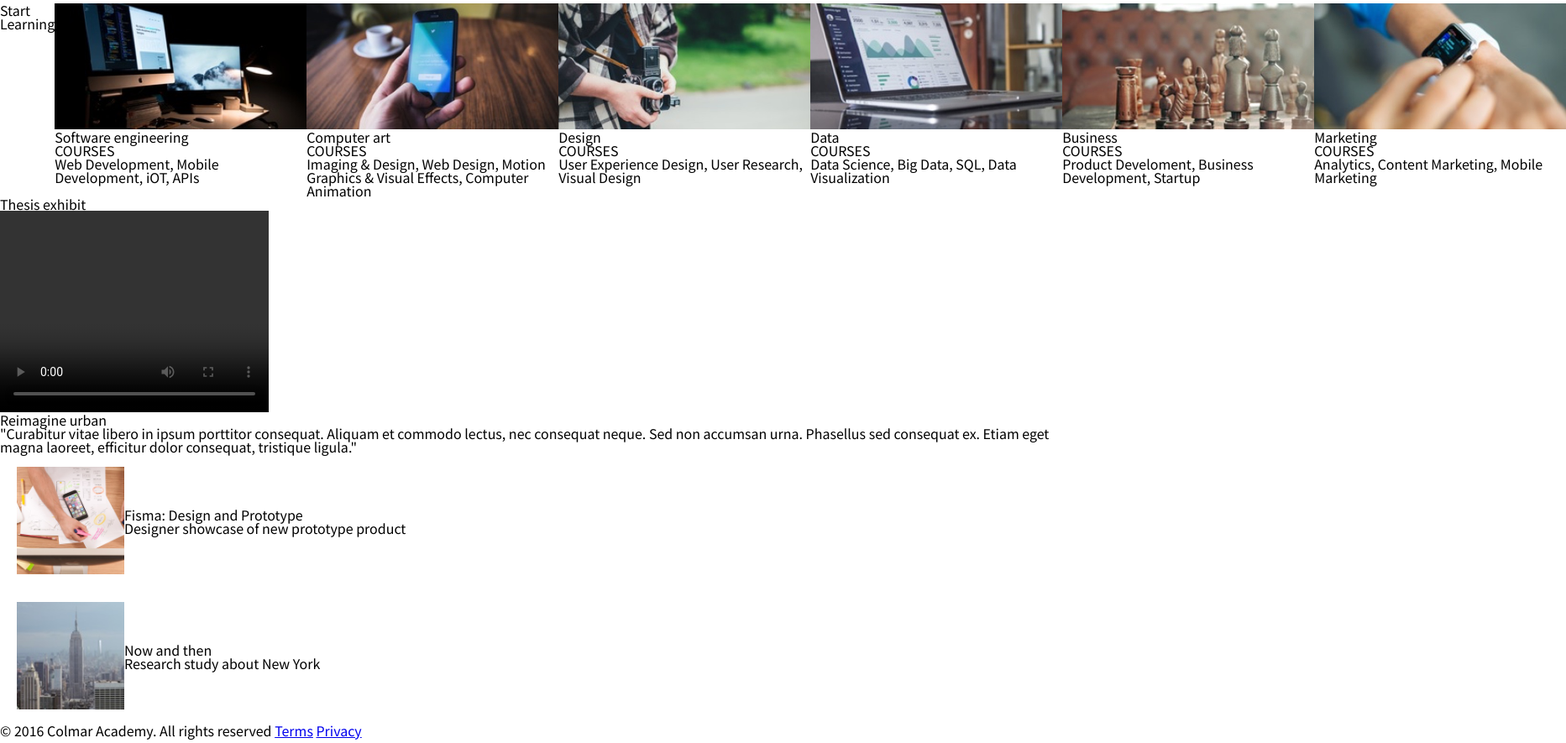
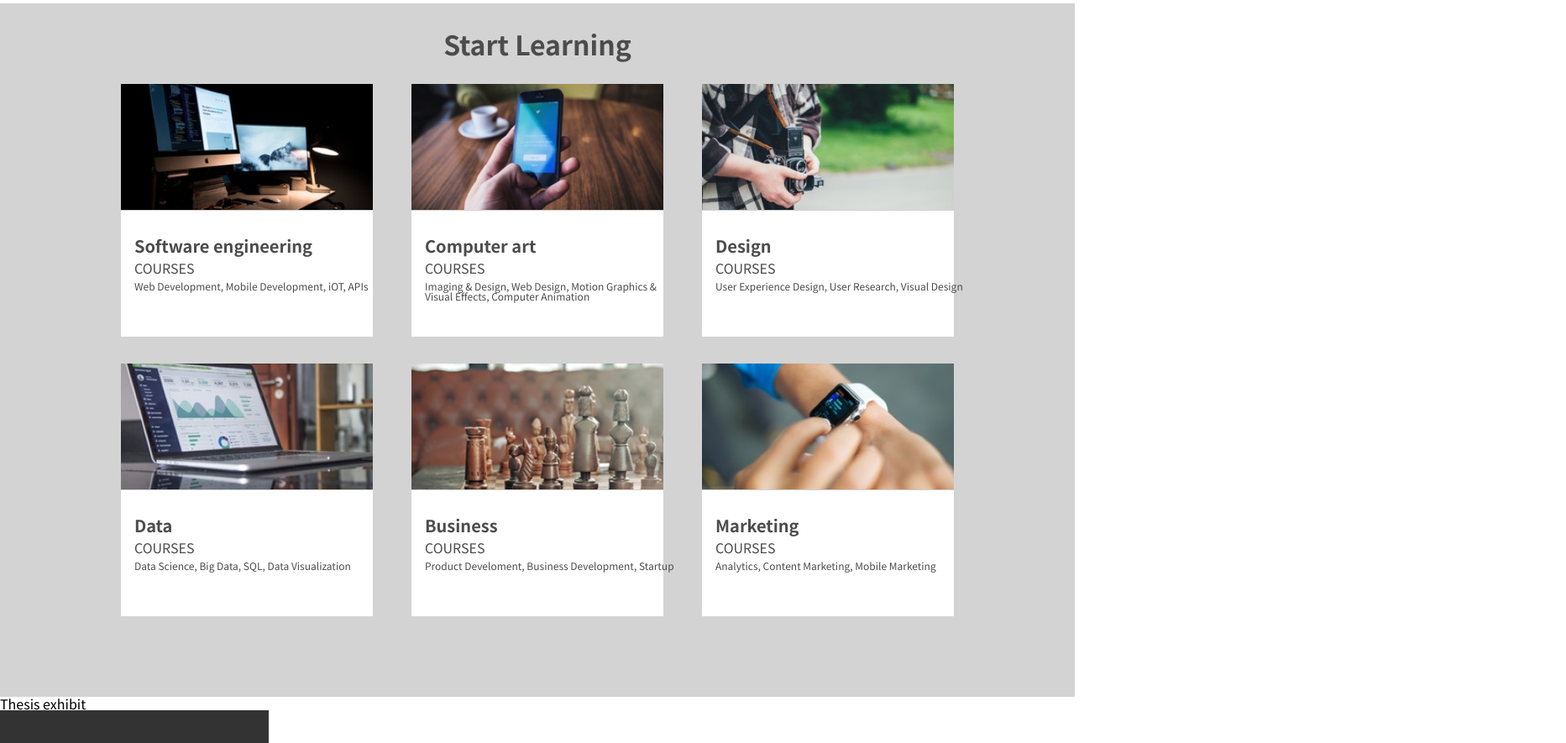
Before and after one commit to derekjcerretani/colmarAcademy, a plain HTML site: page index.html in a window 1280 px wide. Shown: the part 1504-2389 px from the top of the page at 84% size, 1865 px wide, since content can reach past the window. Drawn offline with Linux system fonts and the light colour scheme.

Commit message:
class section styling added

```diff
--- a/index.html
+++ b/index.html
@@ -101,17 +101,18 @@
 
     <!-- Class Options Section -->
 
+    <div class="boxes">
+      <span>Start Learning</span>
       <div class="class-options">
-      <h2>Start Learning</h2>
         <div class="classes">
           <div class="class container">
             <div class="image-container">
               <img src="./resources/images/course-software.jpg" alt="Desktop computer">
             </div>
             <div class="text-container">
-            <h4>Software engineering</h4>
-            <p>COURSES</p>
-            <p>Web Development, Mobile Development, iOT, APIs</p>
+              <span class="course-title">Software engineering</span>
+              <span class="courses">COURSES</span>
+              <span class="description">Web Development, Mobile Development, iOT, APIs</p>
             </div>
           </div>
           <div class="class container">
@@ -119,10 +120,10 @@
               <img src="./resources/images/course-computer-art.jpg" alt="Cell phone">
             </div>
             <div class="text-container">
-            <h4>Computer art</h4>
-            <p>COURSES</p>
-            <p>Imaging & Design, Web Design, Motion Graphics & Visual Effects,
-            Computer Animation</p>
+              <span class="course-title">Computer art</span>
+              <span class="courses">COURSES</span>
+              <span class="description">Imaging & Design, Web Design, Motion Graphics & Visual Effects,
+                Computer Animation</span>
             </div>
           </div>
           <div class="class container">
@@ -130,9 +131,9 @@
               <img src="./resources/images/course-design.jpg" alt="Photographer">
             </div>
             <div class="text-container">
-            <h4>Design</h4>
-            <p>COURSES</p>
-            <p>User Experience Design, User Research, Visual Design</p>
+              <span class="course-title">Design</span>
+              <span class="courses">COURSES</span>
+              <span class="description">User Experience Design, User Research, Visual Design</span>
             </div>
           </div>
           <div class="class container">
@@ -140,9 +141,9 @@
               <img src="./resources/images/course-data.jpg" alt="Open laptop">
             </div>
             <div class="text-container">
-            <h4>Data</h4>
-            <p>COURSES</p>
-            <p>Data Science, Big Data, SQL, Data Visualization</p>
+              <span class="course-title">Data</span>
+              <span class="courses">COURSES</span>
+              <span class="description">Data Science, Big Data, SQL, Data Visualization</span>
             </div>
           </div>
           <div class="class container">
@@ -150,9 +151,9 @@
               <img src="./resources/images/course-business.jpg" alt="Chess board">
             </div>
             <div class="text-container">
-            <h4>Business</h4>
-            <p>COURSES</p>
-            <p>Product Develoment, Business Development, Startup</p>
+              <span class="course-title">Business</span>
+              <span class="courses">COURSES</span>
+              <span class="description">Product Develoment, Business Development, Startup</span>
             </div>
           </div>
           <div class="class container">
@@ -160,9 +161,10 @@
               <img src="./resources/images/course-marketing.jpg" alt="Smart watch">
             </div>
             <div class="text-container">
-            <h4>Marketing</h4>
-            <p>COURSES</p>
-            <p>Analytics, Content Marketing, Mobile Marketing</p>
+              <span class="course-title">Marketing</span>
+              <span class="courses">COURSES</span>
+              <span class="description">Analytics, Content Marketing, Mobile Marketing</span>
+            </div>
           </div>
         </div>
       </div>
--- a/resources/css/style.css
+++ b/resources/css/style.css
@@ -219,20 +219,70 @@ header .text-container .title2{
 
 /* Class Options Section */
 
+.boxes {
+  background-color: lightgrey;
+  padding: 2rem 4.5rem;
+}
+
+.boxes span{
+  display: flex;
+  flex-direction: column;
+  width: 100%;
+  text-align: center;
+  font-size: 2rem;
+  font-weight: bold;
+  color: rgb(76,76,76);
+}
+
 .class-options {
   display: flex;
 }
 
 .classes {
   display: flex;
+  flex-wrap: wrap;
+  justify-content: space-between;
+  align-items: center;
+  margin: 2rem 4.5rem;
 }
 
 .class {
   display: flex;
   flex-direction: column;
+  justify-content: space-around;
+  align-items: center;
 }
 
 .class .image-container img {
   width: 300px;
   height: 150px;
 }
+
+.class .text-container {
+  display: flex;
+  flex-direction: column;
+  width: 300px;
+  height: 150px;
+  background-color: white;
+  margin-bottom: 2rem;
+}
+
+.class .text-container .course-title {
+  font-size: 1.25rem;
+  padding: 2rem 1rem 0rem 1rem;
+  text-align: left;
+}
+
+.class .text-container .courses {
+  font-size: 1rem;
+  padding: 0.5rem 1rem 0rem 1rem;
+  text-align: left;
+  font-weight: normal;
+}
+
+.class .text-container .description {
+  font-size: 0.75rem;
+  margin: 0.5rem 1rem 0rem 1rem;
+  text-align: left;
+  font-weight: normal;
+}
```
Lines whose indentation alone changed are shown as unchanged.
